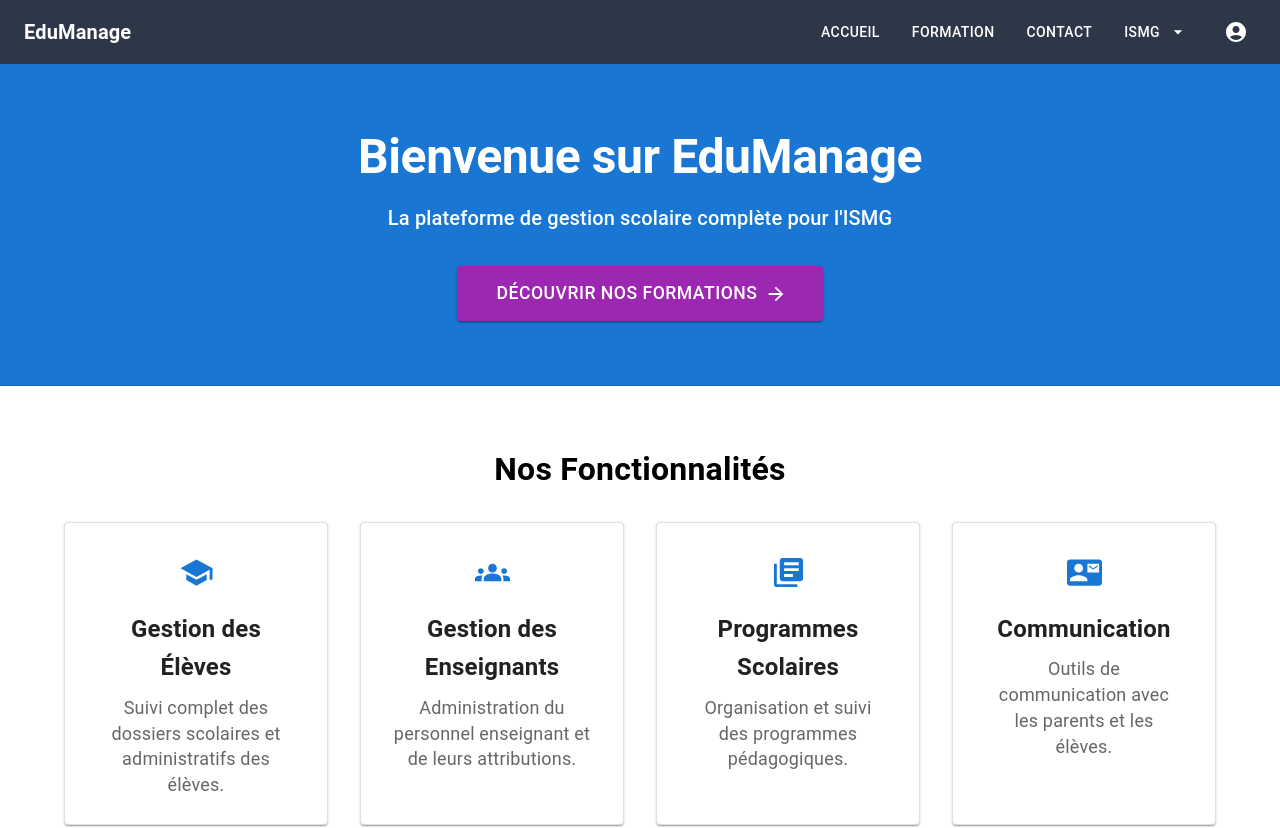
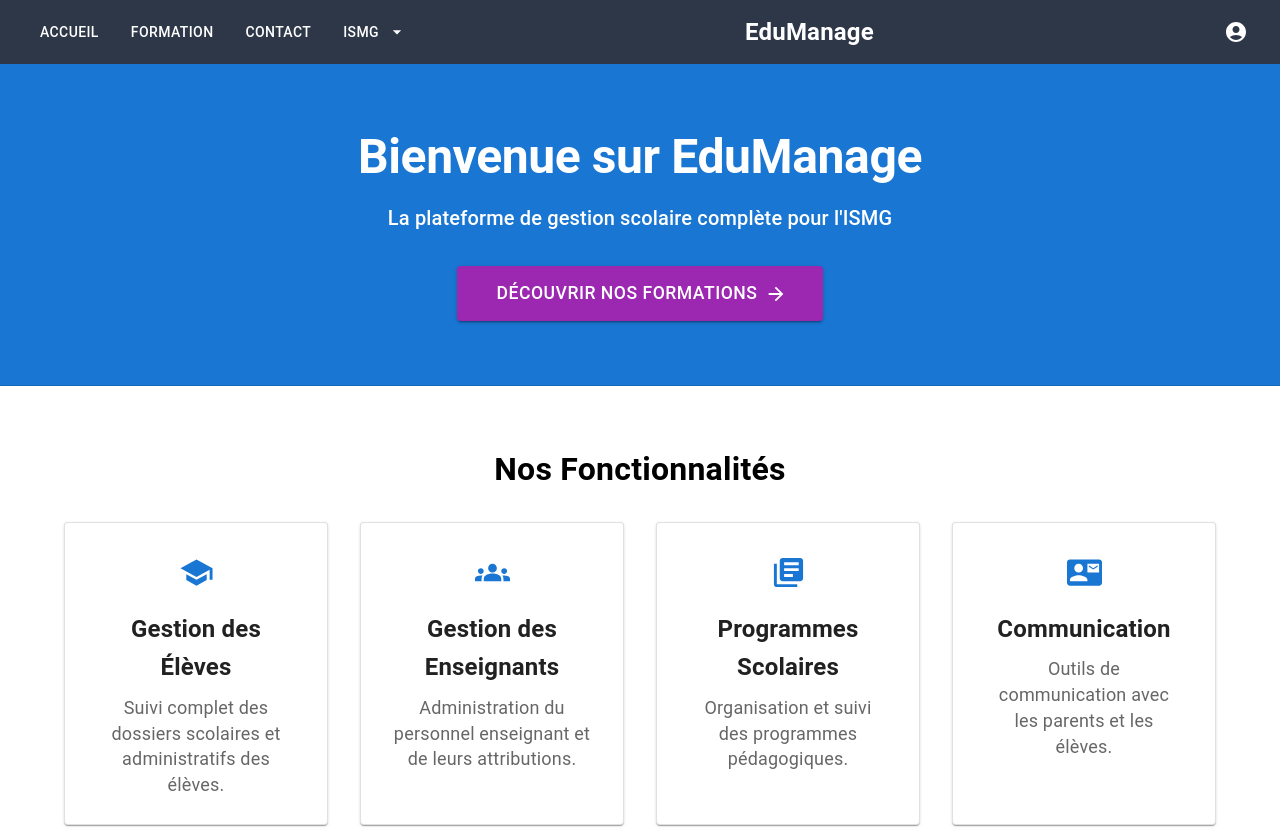
Before and after one commit to kabaconde2024/Mes_sites, a React (Create React App) app in the folder gestions_ecoles/: page /Accueil in a window 1280 px wide. Shown: the top 828 px of the page. Built offline with nearby package versions, Linux system fonts and the light colour scheme.

Commit message:
Ajout des dernières dépendances manquantes

```diff
--- a/gestions_ecoles/src/Pages/Header.js
+++ b/gestions_ecoles/src/Pages/Header.js
@@ -9,16 +9,28 @@ import {
   Box,
   Button,
   MenuList,
-  Popover
+  Popover,
+  Drawer,
+  List,
+  ListItem,
+  ListItemText,
+  useMediaQuery,
+  useTheme
 } from '@mui/material';
 import {
   AccountCircle,
-  ArrowDropDown // Nouvelle icône ajoutée
+  ArrowDropDown,
+  Menu as MenuIcon
 } from '@mui/icons-material';
 
 const Header = () => {
   const [anchorEl, setAnchorEl] = React.useState(null);
   const [institutionAnchorEl, setInstitutionAnchorEl] = React.useState(null);
+  const [mobileMenuOpen, setMobileMenuOpen] = React.useState(false);
+
+  const theme = useTheme();
+  const isMobile = useMediaQuery(theme.breakpoints.down('sm'));
+  const isTablet = useMediaQuery(theme.breakpoints.between('sm', 'md'));
 
   const handleMenu = (event) => {
     setAnchorEl(event.currentTarget);
@@ -36,7 +48,30 @@ const Header = () => {
     setInstitutionAnchorEl(null);
   };
 
+  const handleMobileMenuToggle = () => {
+    setMobileMenuOpen(!mobileMenuOpen);
+  };
+
+  const handleMobileMenuClose = () => {
+    setMobileMenuOpen(false);
+  };
+
   const institutionOpen = Boolean(institutionAnchorEl);
+
+  const navLinks = [
+    { label: 'Accueil', href: '/Accueil' },
+    { label: 'Formation', href: '/Formation' },
+    { label: 'Contact', href: '/Contact' },
+    {
+      label: 'ISMG',
+      href: null,
+      submenu: [
+        { label: 'Présentation', action: handleInstitutionMenuClose },
+        { label: 'Directeur', action: handleInstitutionMenuClose },
+        { label: 'Secrétaire', action: handleInstitutionMenuClose }
+      ]
+    }
+  ];
 
   return (
     <AppBar
@@ -48,56 +83,65 @@ const Header = () => {
         boxShadow: 'none',
       }}
     >
-      <Toolbar>
-        {/* Logo ou Nom de l'application */}
-        <Typography variant="h6" sx={{
-          flexGrow: 1,
+      <Toolbar sx={{ justifyContent: 'space-between', minHeight: { xs: 56, sm: 64 } }}>
+        {/* Mobile Menu Toggle */}
+        {isMobile && (
+          <IconButton
+            edge="start"
+            color="inherit"
+            aria-label="open menu"
+            onClick={handleMobileMenuToggle}
+            sx={{ mr: 2 }}
+          >
+            <MenuIcon />
+          </IconButton>
+        )}
+
+        {/* Navigation Links (Left Side) */}
+        <Box sx={{ display: 'flex', alignItems: 'center' }}>
+          {!isMobile ? (
+            navLinks.map((link, index) => (
+              link.submenu ? (
+                <Button
+                  key={index}
+                  color="inherit"
+                  sx={{ mx: { xs: 0.5, sm: 1 }, whiteSpace: 'nowrap' }}
+                  onClick={handleInstitutionMenuOpen}
+                  aria-controls="institution-menu"
+                  aria-haspopup="true"
+                  endIcon={<ArrowDropDown />}
+                >
+                  {link.label}
+                </Button>
+              ) : (
+                <Button
+                  key={index}
+                  color="inherit"
+                  sx={{ mx: { xs: 0.5, sm: 1 }, whiteSpace: 'nowrap' }}
+                  onClick={() => window.location.href = link.href}
+                >
+                  {link.label}
+                </Button>
+              )
+            ))
+          ) : null}
+        </Box>
+
+        {/* Logo or App Name (Center on Desktop, Adjusted on Mobile) */}
+        <Typography
+          variant="h6"
+          sx={{
+            flexGrow: isMobile ? 1 : 0,
             fontWeight: 600,
-        }}>
+            textAlign: { xs: 'center', sm: 'left' },
+            mx: { xs: 0, sm: 2 },
+            fontSize: { xs: '1rem', sm: '1.25rem', md: '1.5rem' }
+          }}
+        >
           EduManage
         </Typography>
 
-        {/* Menus alignés à droite */}
-        <Box sx={{ display: 'flex', alignItems: 'center' }}>
-          {/* Menu Accueil */}
-          <Button
-            color="inherit"
-            sx={{ mx: 1 }}
-            onClick={() => window.location.href = '/Accueil'}
-          >
-            Accueil
-          </Button>
-
-          {/* Menu Formation */}
-          <Button
-            color="inherit"
-            sx={{ mx: 1 }}
-            onClick={() => window.location.href = '/Formation'}
-          >
-            Formation
-          </Button>
-
-          {/* Menu Contact */}
-          <Button
-            color="inherit"
-            sx={{ mx: 1 }}
-            onClick={() => window.location.href = '/Contact'}
-          >
-            Contact
-          </Button>
-
-          {/* Menu Institution ISMG avec icône */}
-          <Button
-            color="inherit"
-            sx={{ mx: 1 }}
-            onClick={handleInstitutionMenuOpen}
-            aria-controls="institution-menu"
-            aria-haspopup="true"
-            endIcon={<ArrowDropDown />} // Icône ajoutée ici
-          >
-            ISMG
-          </Button>
-
+        {/* Institution Submenu */}
         <Popover
           id="institution-menu"
           open={institutionOpen}
@@ -115,24 +159,69 @@ const Header = () => {
             sx: {
               backgroundColor: '#3c4a5e',
               color: '#ffffff',
-                minWidth: 200,
+              minWidth: { xs: 150, sm: 200 },
             }
           }}
         >
           <MenuList>
-              <MenuItem onClick={handleInstitutionMenuClose}>
-                Présentation
+            {navLinks.find(link => link.label === 'ISMG')?.submenu.map((item, index) => (
+              <MenuItem key={index} onClick={item.action}>
+                {item.label}
               </MenuItem>
-              <MenuItem onClick={handleInstitutionMenuClose}>
-                Directeur
-              </MenuItem>
-              <MenuItem onClick={handleInstitutionMenuClose}>
-                Secrétaire
-              </MenuItem>
+            ))}
           </MenuList>
         </Popover>
 
-          {/* Menu Profil */}
+        {/* Mobile Drawer for Navigation */}
+        <Drawer
+          anchor="left"
+          open={mobileMenuOpen}
+          onClose={handleMobileMenuClose}
+          sx={{
+            '& .MuiDrawer-paper': {
+              width: { xs: '70%', sm: '250px' },
+              backgroundColor: '#2d3748',
+              color: '#ffffff',
+            }
+          }}
+        >
+          <List>
+            {navLinks.map((link, index) => (
+              <ListItem
+                key={index}
+                button
+                onClick={() => {
+                  if (link.href) window.location.href = link.href;
+                  handleMobileMenuClose();
+                }}
+                sx={{
+                  '&:hover': { backgroundColor: 'rgba(255, 255, 255, 0.1)' },
+                  py: 1,
+                  px: 2
+                }}
+              >
+                <ListItemText
+                  primary={link.label}
+                  primaryTypographyProps={{
+                    fontSize: { xs: '0.9rem', sm: '1rem' }
+                  }}
+                />
+                {link.submenu && (
+                  <IconButton
+                    size="small"
+                    onClick={handleInstitutionMenuOpen}
+                    sx={{ ml: 1 }}
+                  >
+                    <ArrowDropDown />
+                  </IconButton>
+                )}
+              </ListItem>
+            ))}
+          </List>
+        </Drawer>
+
+        {/* Profile Menu (Right Side) */}
+        <Box sx={{ display: 'flex', alignItems: 'center' }}>
           <IconButton
             aria-label="account of current user"
             aria-controls="menu-appbar"
@@ -143,7 +232,8 @@ const Header = () => {
               ml: 2,
               '&:hover': {
                 backgroundColor: 'rgba(255, 255, 255, 0.1)'
-              }
+              },
+              fontSize: { xs: '1.5rem', sm: '1.75rem' }
             }}
           >
             <AccountCircle />
@@ -170,7 +260,8 @@ const Header = () => {
                   '&:hover': {
                     backgroundColor: 'rgba(255, 255, 255, 0.1)'
                   }
-                }
+                },
+                minWidth: { xs: 150, sm: 200 },
               }
             }}
           >
```
Lines whose indentation alone changed are shown as unchanged.
